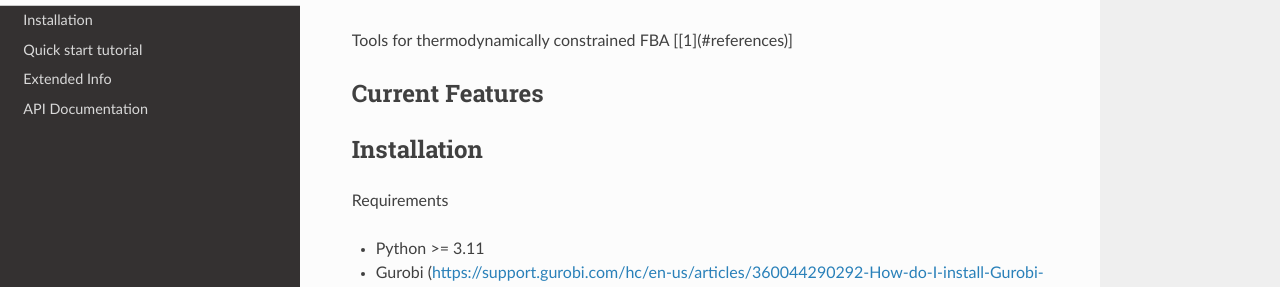
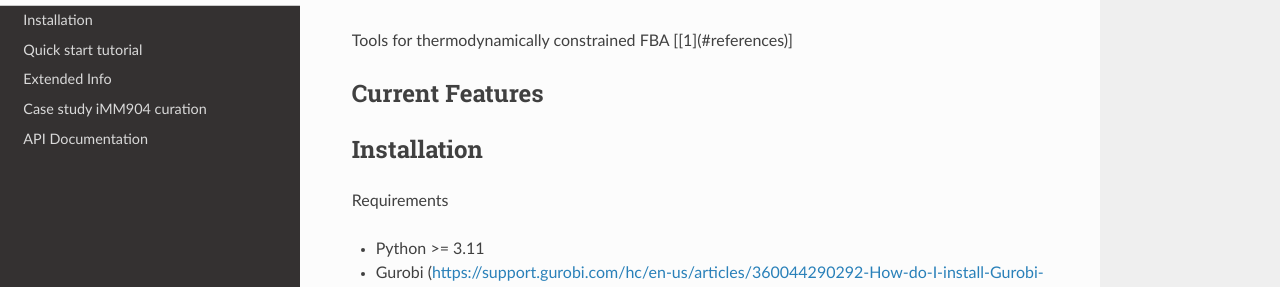
Before and after one commit to nfargier/thermoflux-rtd, a Sphinx documentation site: the page built from docs/index.rst, in a window 1280 px wide. Shown: the part 131-418 px from the top of the page. Built offline with Sphinx 7.4.7 and the Read the Docs theme 3.1.0, drawn with Linux system fonts in a browser that asks for light colours.

Commit message:
Update index.rst

```diff
--- a/docs/index.rst
+++ b/docs/index.rst
@@ -39,6 +39,7 @@ Contents
    Installation
    Quickstart
    extended_info
+   Case_study_iMM904
    api
 
 References
```
